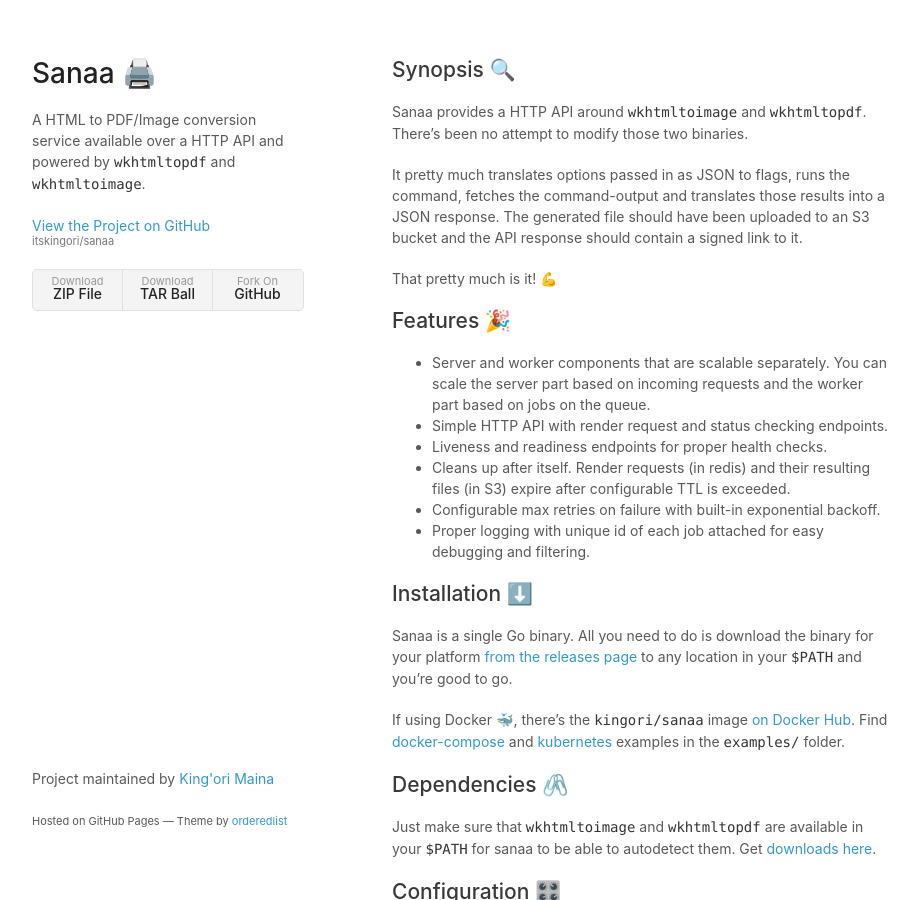
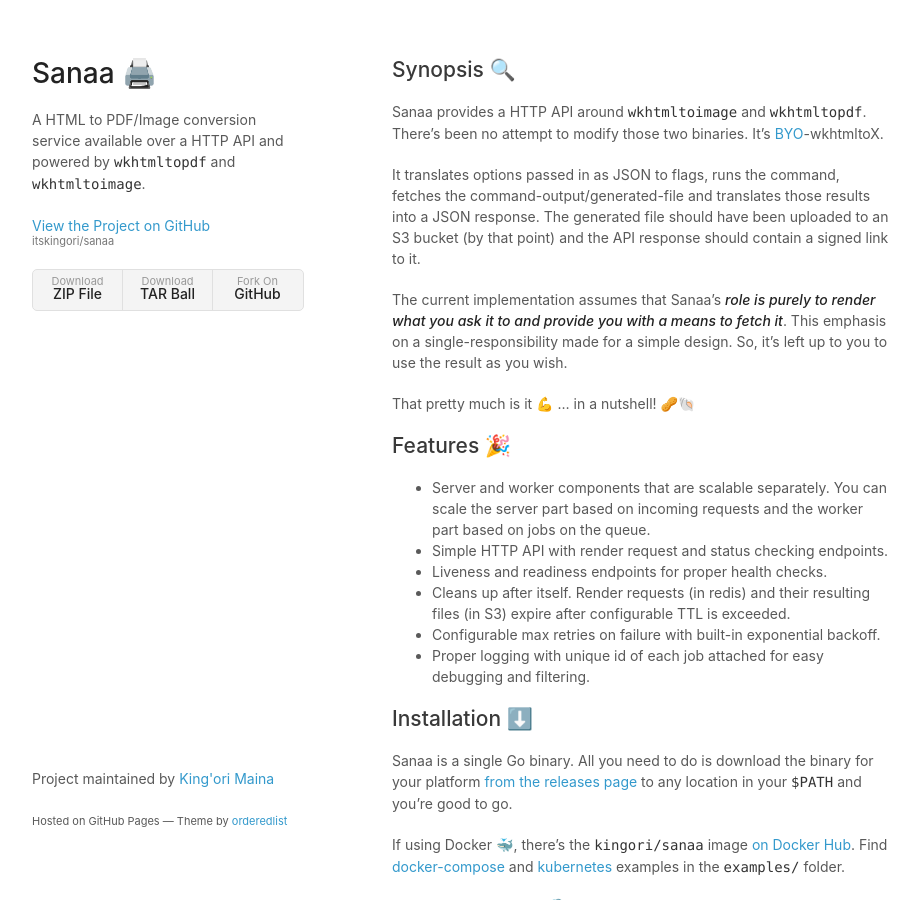
Before and after one commit to itskingori/sanaa, a Jekyll site: the page built from docs/index.md, in a window 1280 px wide and 900 px high. Shown: the whole window, without its empty margins (178-1097 px from the left). Built offline with Jekyll 4.4.1, drawn with Linux system fonts in a browser that asks for light colours.

Commit message:
Update synopsis

```diff
--- a/docs/index.md
+++ b/docs/index.md
@@ -6,14 +6,19 @@
 ## Synopsis 🔍
 
 Sanaa provides a HTTP API around `wkhtmltoimage` and `wkhtmltopdf`. There's been
-no attempt to modify those two binaries.
+no attempt to modify those two binaries. It's [BYO][byo]-wkhtmltoX.
 
-It pretty much translates options passed in as JSON to flags, runs the command,
-fetches the command-output and translates those results into a JSON response.
-The generated file should have been uploaded to an S3 bucket and the API
-response should contain a signed link to it.
+It translates options passed in as JSON to flags, runs the command, fetches the
+command-output/generated-file and translates those results into a JSON response.
+The generated file should have been uploaded to an S3 bucket (by that point) and
+the API response should contain a signed link to it.
 
-That pretty much is it! 💪
+The current implementation assumes that Sanaa's _**role is purely to render what
+you ask it to and provide you with a means to fetch it**_. This emphasis on a
+single-responsibility made for a simple design. So, it's left up to you to use
+the result as you wish.
+
+That pretty much is it 💪 ... in a nutshell! 🥜🐚
 
 ## Features 🎉
 
@@ -374,6 +379,7 @@
 this still applies if you run the modified program on a server and let other
 users communicate with it there.
 
+[byo]: https://www.urbandictionary.com/define.php?term=BYO
 [contributing]: https://github.com/itskingori/sanaa/blob/master/CONTRIBUTING.md
 [dep]: https://golang.github.io/dep/
 [dockerhub]: https://hub.docker.com/r/kingori/sanaa
```
